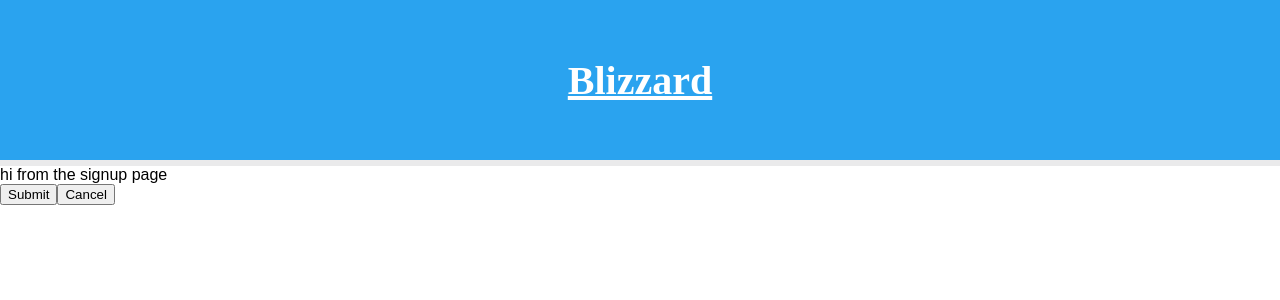
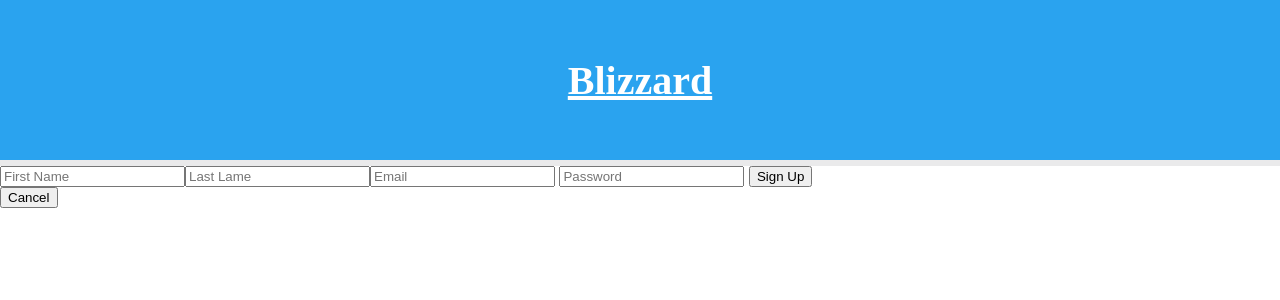
Before and after one commit to DenimCity/Email_App, a React (Create React App) app in the folder client/: page /register in a window 1280 px wide. Shown: the top 300 px of the page. Built offline with nearby package versions, Linux system fonts and the light colour scheme.

Commit message:
saves use to data base and saves to local storage

```diff
--- a/client/src/components/Register.js
+++ b/client/src/components/Register.js
@@ -1,20 +1,88 @@
-import React, { Component } from 'react'
+import React, {Component} from 'react'
+import axios from 'axios'
+import {Redirect} from 'react-router-dom'
+import swal from 'sweetalert'
+export default class Register extends Component {
 
-export default class Register extends Component {
+  state = {
+    newUser: {
+      firstName: '',
+      lastName: '',
+      email: '',
+      password: ''
+    },
+    redirect: false
+  }
+
+  signUpUser = (e) => {
+    e.preventDefault()
+    axios
+      .post('/api/user/register', this.state.newUser)
+      .then(response => {
+        // if(response.data.newUser.email){
+        //   prompt('this email has already been used')
+        // }
+        // console.log('response.data.newUser.email', response.data.newUser.email);
+        localStorage.setItem('email', response.data.newUser.email)
+        // console.log('local storage data', localStorage);
+        this.setState({redirect: true})
+      })
+      .catch((err) => {
+        console.log('Error: with submission ', err);
+
+      })
+  }
+
+  handleChange = (e) => {
+    const attribute = e.target.name
+    const value = e.target.value
+    const newUser = {
+      ...this.state.newUser
+    }
+    newUser[attribute] = value
+    this.setState({newUser})
+  }
+
+
+
   render() {
+
+    if (this.state.redirect) {
+      return <Redirect to="/"/>
+    }
+
     return (
       <div>
-        hi from the signup page
-        <div>
-          <a href="">
-          <button>Submit</button>
-          </a>
-
-
-          <a href="/">
+        <form onSubmit={this.signUpUser}>
+          <input
+            type="text"
+            onChange={this.handleChange}
+            name="firstName"
+            value={this.state.firstName}
+            placeholder="First Name"/>
+          <input
+            type="text"
+            onChange={this.handleChange}
+            name="lastName"
+            value={this.state.lastName}
+            placeholder="Last Lame"/>
+          <input
+            type="text"
+            onChange={this.handleChange}
+            name="email"
+            value={this.state.email}
+            placeholder="Email"/> {/* <label>* 6-20 characters, have at least one uppercase letter, one lowercase letter, one digit, no spaces</label> */}
+          <input
+            type="text"
+            onChange={this.handleChange}
+            name="password"
+            value={this.state.password}
+            placeholder="Password"/> {/* <input type="text" onChange={this.handleChange} name="password"  placeholder=" Confirm Password"/> */}
+          <button>Sign Up</button>
+        </form>
+        <a href="/">
           <button>Cancel</button>
           </a>
-        </div>
       </div>
     )
   }
```
